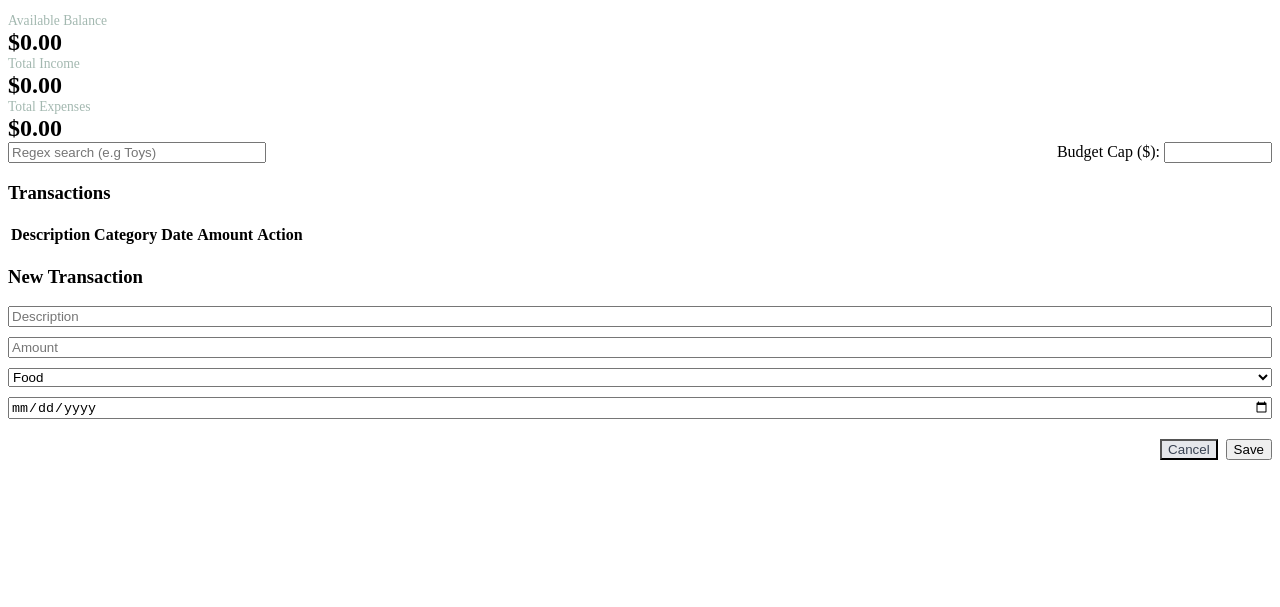
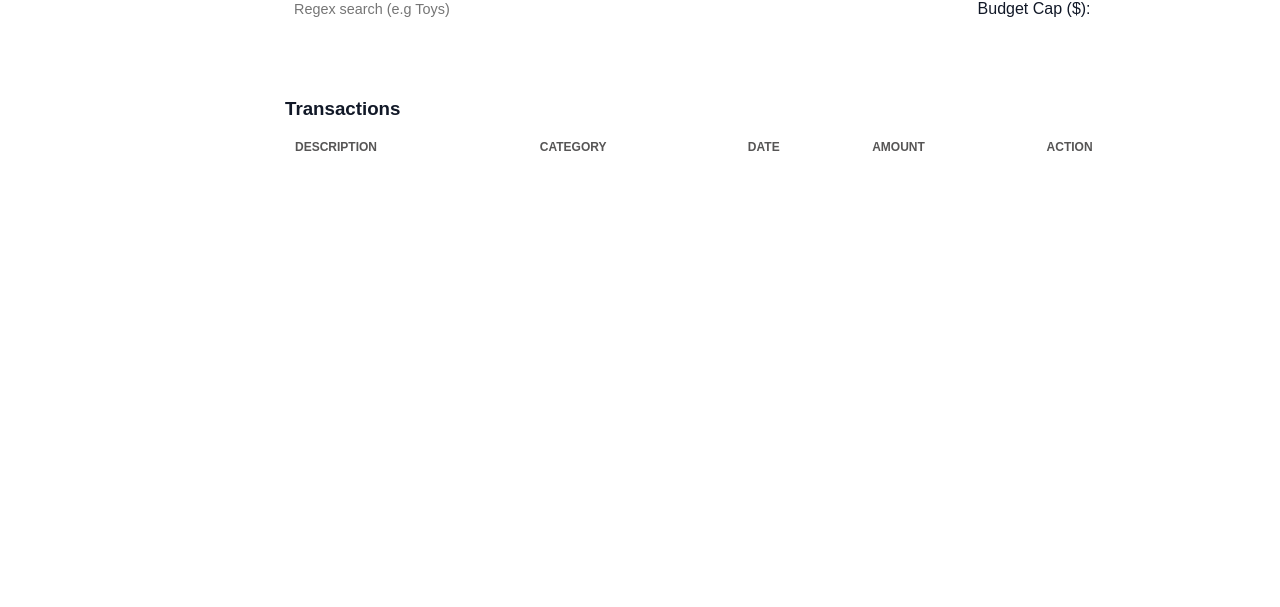
Before and after one commit to K-Nixon-0/Student-Finance-Tracker, a plain HTML site: page index.html in a window 1280 px wide. Shown: the part 193-800 px from the top of the page. Drawn offline with Linux system fonts and the light colour scheme; a script that the page names is missing.

Commit message:
Created the styles for the website

```diff
--- a/index.html
+++ b/index.html
@@ -3,7 +3,7 @@
     <head>
         <meta charset="UTF-8">
         <title>My MoneyBud</title>
-        <link rel="stylesheet" href="style.css">
+        <link rel="stylesheet" href="styles/style.css">
         <script type="module" src="scripts/apps.js"></script>
     </head>
     <body>
--- /dev/null
+++ b/styles/style.css
@@ -0,0 +1,89 @@
+@media(max-width:768px) {aside {display: none;} main {margin-left: 0; padding: 12px;} .grid {grid-template-columns: 1fr;}}
+
+:root {
+    --bg: white;
+    --card: #fff;
+    --text: #111827;
+    --muted: rgb(86, 85, 85);
+    --primary: rgb(28, 79, 28);
+    --border: white;
+    --danger: #ef4444;
+}
+
+* {
+    box-sizing: border-box;
+    margin: 0;
+    padding:0%;
+    font-family: sans-serif;
+}
+
+body {
+    background: var(--bg);
+    display: flex;
+    min-height: 100vh;
+    color: var(--text);
+}
+
+aside {
+    width: 240px;
+    border-right: 1px solid var(--border);
+    padding: 20px;
+    position: fixed;
+    height: 100vh;
+    background: var(-card);
+}
+
+main {
+    margin-left: 240px;
+    flex: 1;
+    padding: 24px;
+    max-width: 1000px;
+}
+
+.card {
+    background: var(--card);
+    border: 1px solid var(--border);
+    padding: 20px;
+    margin-bottom: 20px;
+    border-radius: 12px;
+}
+
+.dark {
+    background: var(--primary);
+    color: white;
+    border: none;
+}
+
+.grid {
+    display: grid;
+    grid-template-columns: 2fr 1fr 1fr;
+    gap: 16px;
+}
+
+input, select, button { padding:8px; border: 1px solid var(--border); border-radius: 6px; font-size: 0.9rem; }
+button {background: var(--primary); color: white; border: none; cursor: pointer; font-weight: 500;}
+table {width: 100%; border-collapse: collapse; margin-top: 10px;}
+th, td {padding: 10px; border-bottom: 1px solid var(--border); text-align: left; font-size: 0.9rem;}
+th {color: var(--muted); font-size: 0.75rem; text-transform: uppercase;}
+mark {background: #fef08a;}
+
+.modal {
+    display: none;
+    position: fixed;
+    inset: 0;
+    background:rgba(0, 0, 0, 0.5);
+    align-items: center;
+    justify-content: center;
+}
+
+.modal.active {
+    display:flex;
+}
+
+.modal-content {
+    background: white;
+    padding: 24px;
+    border-radius: 12px;
+    width: 100%;
+    max-width: 400px;
+}
```
Also changed, not shown: scripts/apps.js (added).
